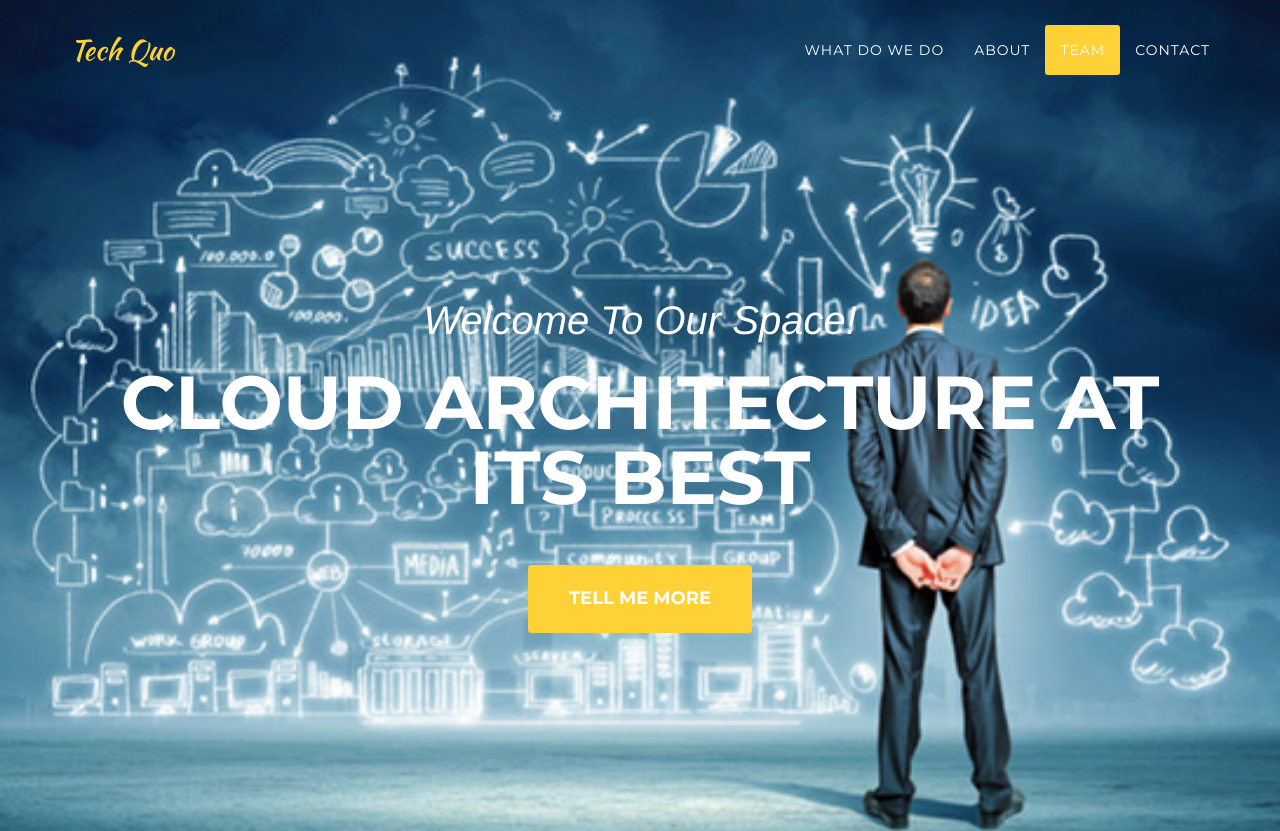
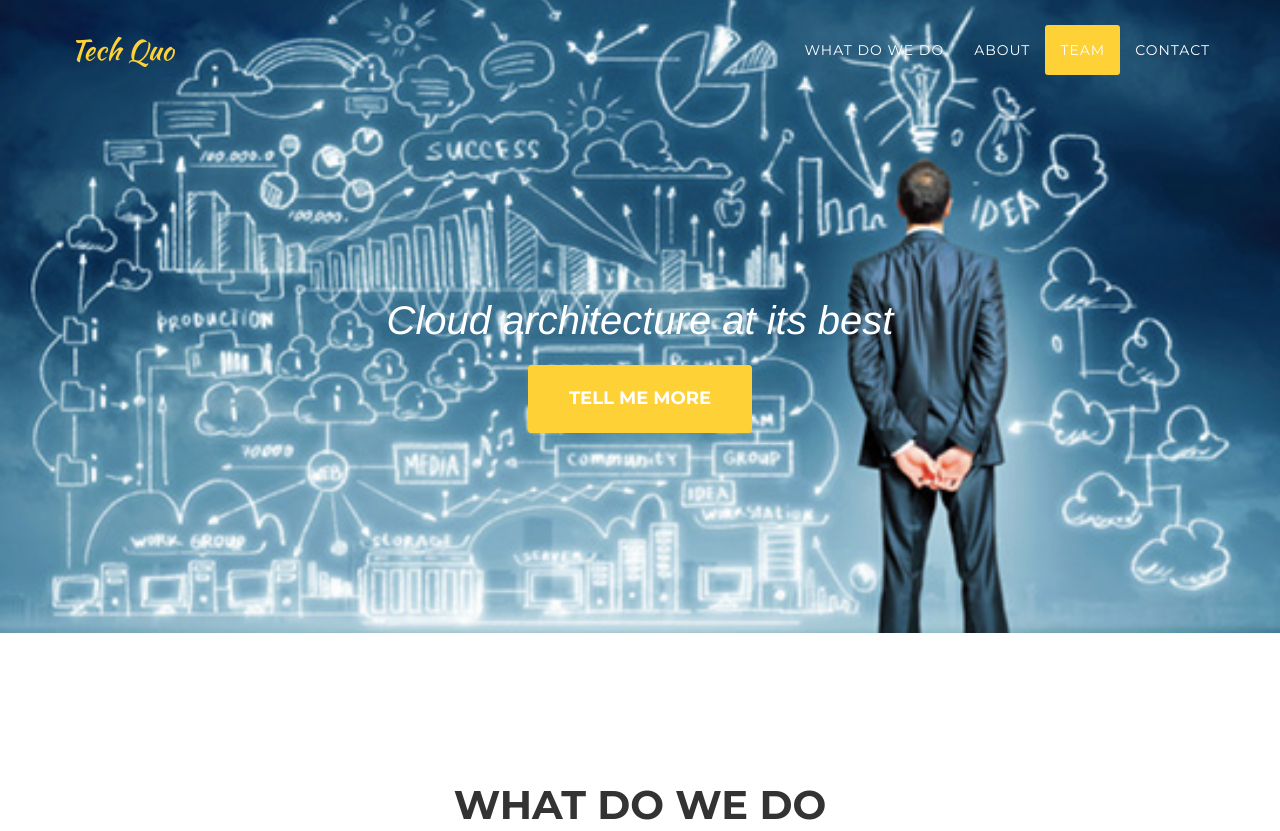
Before and after one commit to nvinta/IndiaChits, a website: page index.html in a window 1280 px wide. Shown: the top 831 px of the page. Drawn offline with nearby package versions, Linux system fonts and the light colour scheme; a web font is replaced by a local one.

Commit message:
Update index.html

```diff
--- a/index.html
+++ b/index.html
@@ -78,8 +78,8 @@
     <header>
         <div class="container">
             <div class="intro-text">
-                <div class="intro-lead-in">Welcome To Our Space!</div>
-                <div class="intro-heading">Cloud architecture at its best</div>
+                <div class="intro-lead-in">Cloud architecture at its best</div>
+               <!-- <div class="intro-heading">Cloud architecture at its best</div> -->
                 <a href="#services" class="page-scroll btn btn-xl">Tell Me More</a>
             </div>
         </div>
```
